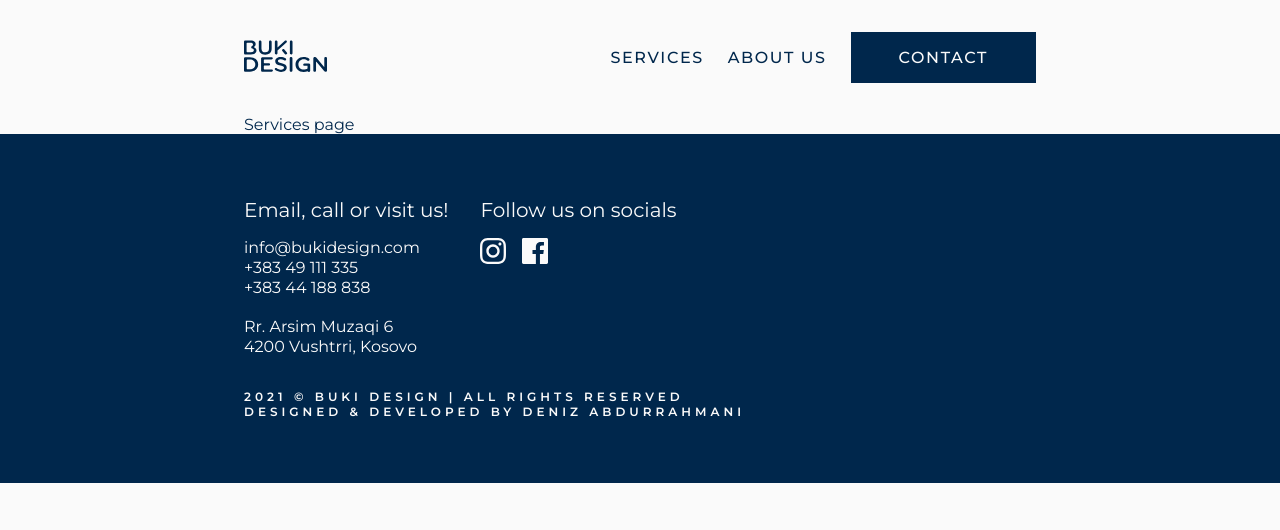
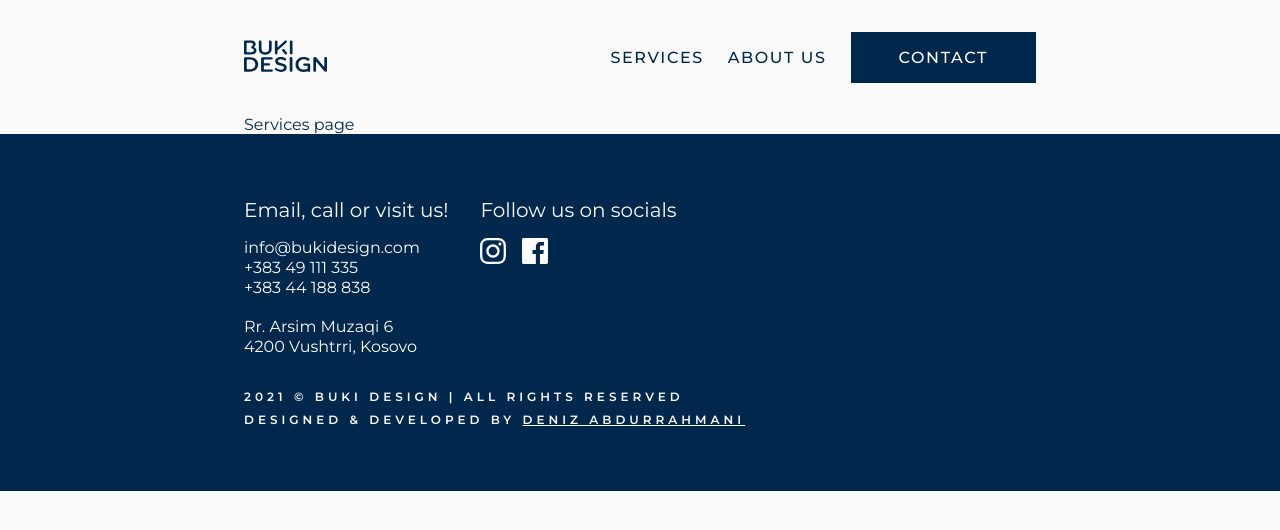
Before and after one commit to abdeniz/bukidesign-frontend, a React (Create React App) app: page /services in a window 1280 px wide. Shown: the top 530 px of the page. Built offline with nearby package versions, Linux system fonts and the light colour scheme.

Commit message:
Added margin to copyright text

```diff
--- a/src/components/Footer.js
+++ b/src/components/Footer.js
@@ -26,10 +26,13 @@ const Footer = () => {
         </div>
       </FooterContent>
 
-      <div>
+      <Copyright>
         <h4>2021 © Buki Design | All rights reserved</h4>
-        <h4>Designed & developed by Deniz Abdurrahmani</h4>
-      </div>
+        <h4>
+          Designed & developed by{' '}
+          <a href='https://deniz.tech'>Deniz Abdurrahmani</a>
+        </h4>
+      </Copyright>
     </FooterWrapper>
   )
 }
@@ -76,4 +79,14 @@ const SocialsIcon = styled.img`
   padding-right: 16px;
 `
 
+const Copyright = styled.div`
+  & > h4:first-of-type {
+    margin-bottom: 8px;
+  }
+
+  & h4 > a {
+    text-decoration: underline;
+  }
+`
+
 export default Footer
```
